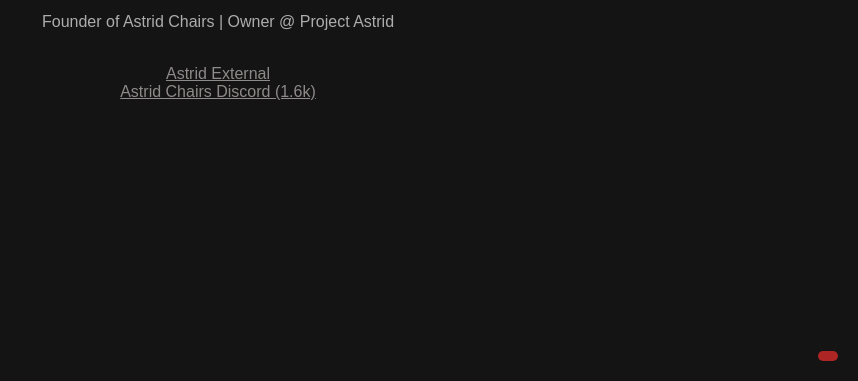
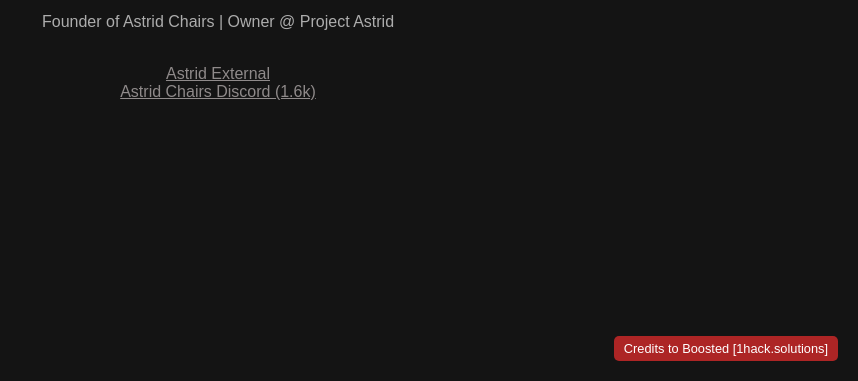
Before and after one commit to ziotwyd/ziots-den, a plain HTML site: page index.html in a window 1280 px wide. Both pictures are taken after a click on the button "continue". Shown: the part 419-800 px from the top of the page, without its empty margins (422-1280 px from the left). Drawn offline with Linux system fonts and the light colour scheme.

Commit message:
Update index.html

```diff
--- a/index.html
+++ b/index.html
@@ -55,9 +55,9 @@
     Your browser does not support the audio element.
   </audio>
 
-  <div class="report-button-container">
-    <button id="report-button" class="report-button"></button>
-  </div>
+<div class="report-button-container">
+  <button id="report-button" class="report-button">Credits to Boosted [1hack.solutions]</button>
+</div>
 
   <div class="custom-popup-container" id="custom-popup-container">
     <div class="custom-popup-box">
```
